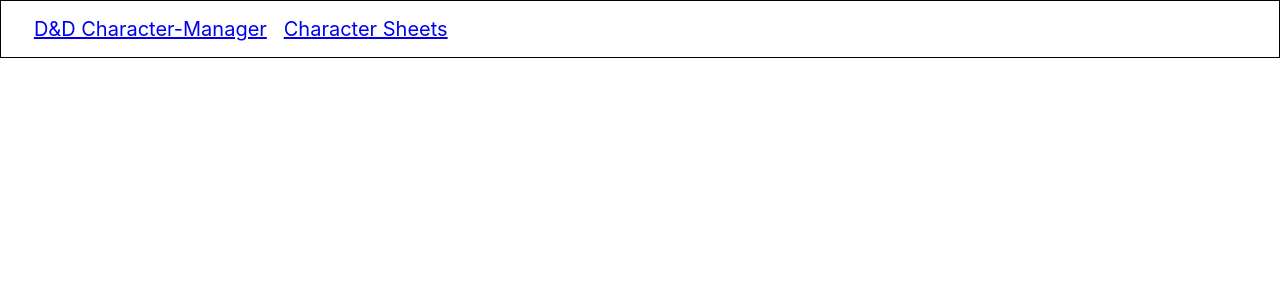
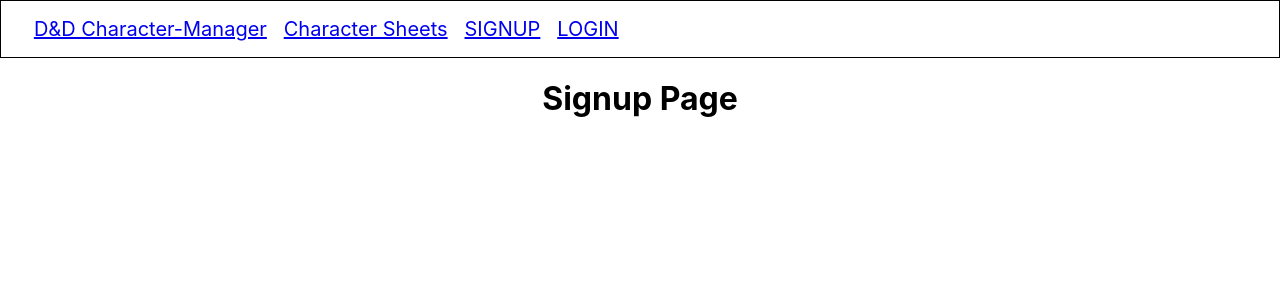
Before and after one commit to rperillo1/DandD-character-manager, a React (Create React App) app: page /signup in a window 1280 px wide. Shown: the top 300 px of the page. Built offline with nearby package versions, Linux system fonts and the light colour scheme.

Commit message:
prep files for token based auth

```diff
--- a/src/pages/App/App.js
+++ b/src/pages/App/App.js
@@ -2,6 +2,8 @@ import React, { Component } from 'react';
 import { Route, Switch, NavLink, Redirect } from 'react-router-dom';
 import CharacterSheetPage from '../CharacterSheetPage/CharacterSheetPage'
 import HomePage from '../HomePage/HomePage'
+import SignupPage from '../SignupPage/SignupPage'
+import LoginPage from '../LoginPage/LoginPage'
 import './App.css';
 
 function App() {
@@ -17,15 +19,22 @@ function App() {
             <NavLink exact to='/characters'>Character Sheets</NavLink>
           </>
           <>
-            {/* <NavLink exact to='/signup'>SIGNUP</NavLink>
+            &nbsp;&nbsp;&nbsp;
+            <NavLink exact to='/signup'>SIGNUP</NavLink>
                 &nbsp;&nbsp;&nbsp;
-              <NavLink exact to='/login'>LOGIN</NavLink>
-                &nbsp;&nbsp;&nbsp; */}
+            <NavLink exact to='/login'>LOGIN</NavLink>
+                &nbsp;&nbsp;&nbsp;
           </>
         </nav>
       </header>
       <main>
         <Switch>
+          <Route exact path='/signup' render={({ history }) =>
+            <SignupPage history={history} />
+          } />
+          <Route exact path='/login' render={({ history }) =>
+            <LoginPage history={history} />
+          } />
           <Route exact path='/' render={({ history }) =>
             <HomePage history={history} />
           } />
--- /dev/null
+++ b/src/pages/LoginPage/LoginPage.jsx
@@ -0,0 +1,10 @@
+import React, { Component } from 'react';
+import { Link } from 'react-router-dom';
+
+function LoginPage() {
+    return (
+        <h1>Login Page</h1>
+    )
+}
+
+export default LoginPage;
--- /dev/null
+++ b/src/pages/SignupPage/SignupPage.jsx
@@ -0,0 +1,10 @@
+import React, { Component } from 'react';
+import { Link } from 'react-router-dom';
+
+function SignupPage() {
+    return (
+        <h1>Signup Page</h1>
+    )
+}
+
+export default SignupPage;
```
Also changed, not shown: routes/users.js (added, +7 -0 lines), controllers/users.js (added).
